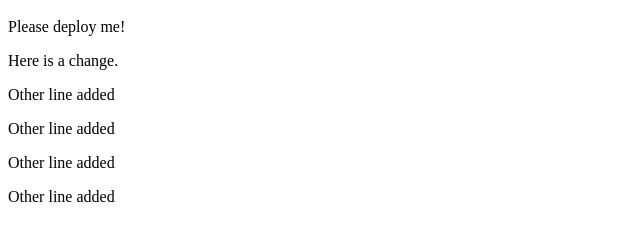
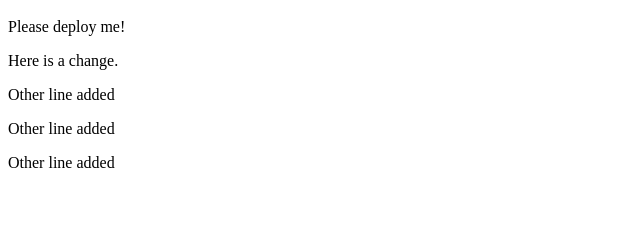
Before and after one commit to AndreTimeStamp/hello-world, a plain HTML site: page index.html in a window 1280 px wide. Shown: the part 48-288 px from the top of the page, without its empty margins (0-640 px from the left). Drawn offline with Linux system fonts and the light colour scheme.

Commit message:
Update index.html

```diff
--- a/index.html
+++ b/index.html
@@ -6,4 +6,3 @@
 <p>Other line added</p>
 <p>Other line added</p>
 <p>Other line added</p>
-<p>Other line added</p>
```
